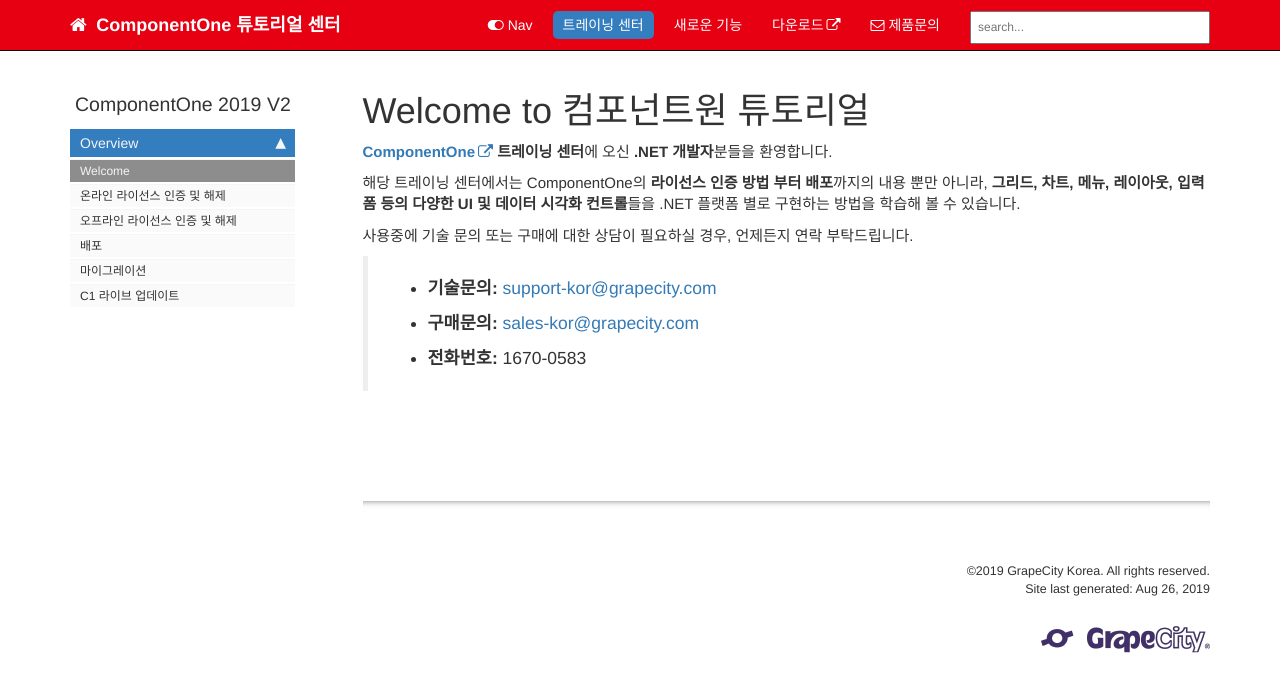
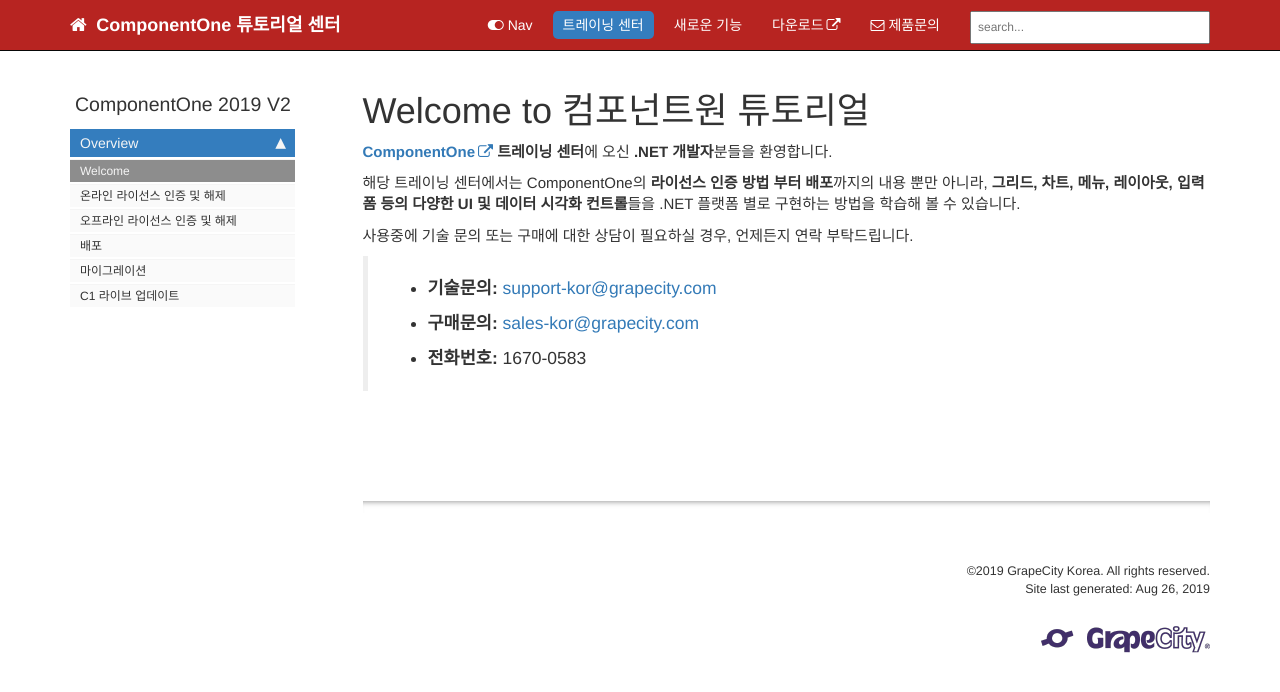
Before and after one commit to grapecity-korea/C1Training.github.io, a Jekyll site: the page built from index.md, in a window 1280 px wide. Shown: the top 692 px of the page. Built offline with Jekyll 4.4.1, drawn with Linux system fonts in a browser that asks for light colours; comment, search, counter and statistics services are not loaded.

Commit message:
Update theme-gck.css

```diff
--- a/css/theme-gck.css
+++ b/css/theme-gck.css
@@ -44,7 +44,7 @@ a[data-toggle="tooltip"] {
 }
 
 .navbar-inverse {
-  background-color: #e60012;
+  background-color: #b72421;
 }
 .navbar-inverse .navbar-nav > li > a,
 .navbar-inverse .navbar-brand {
```
